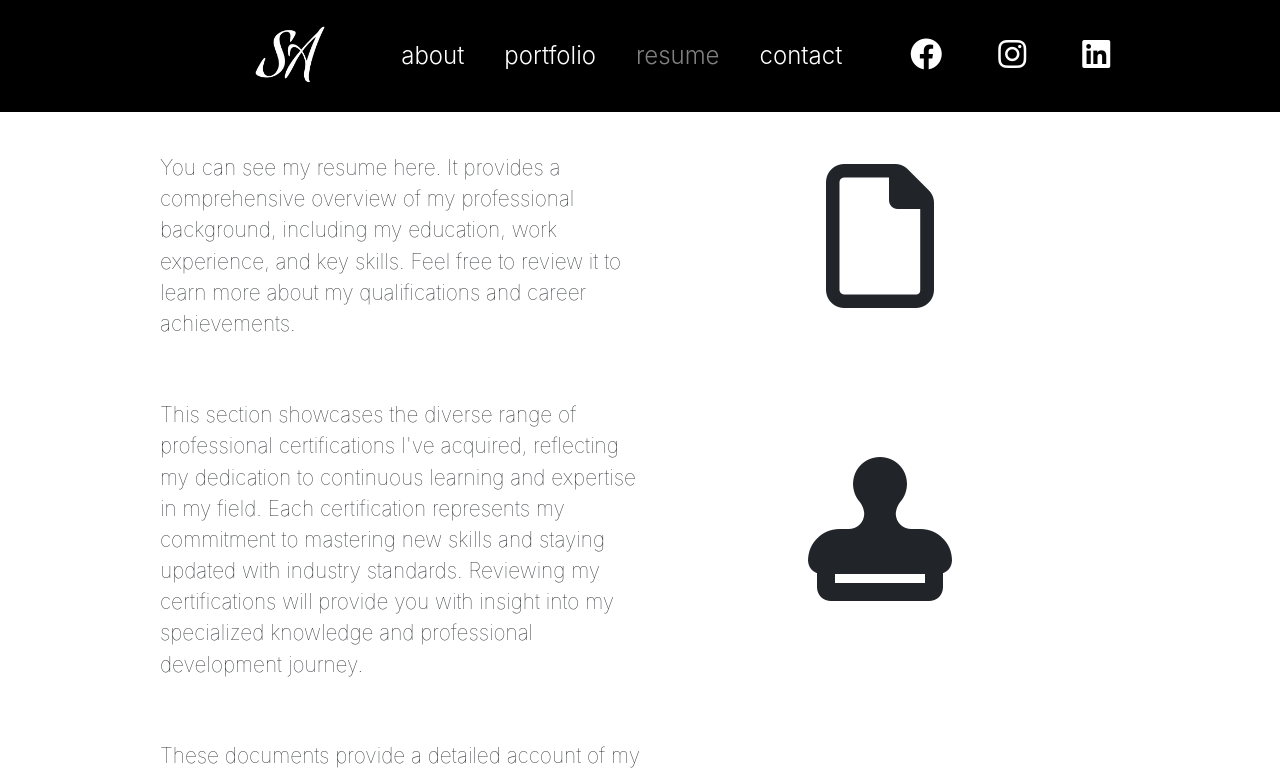
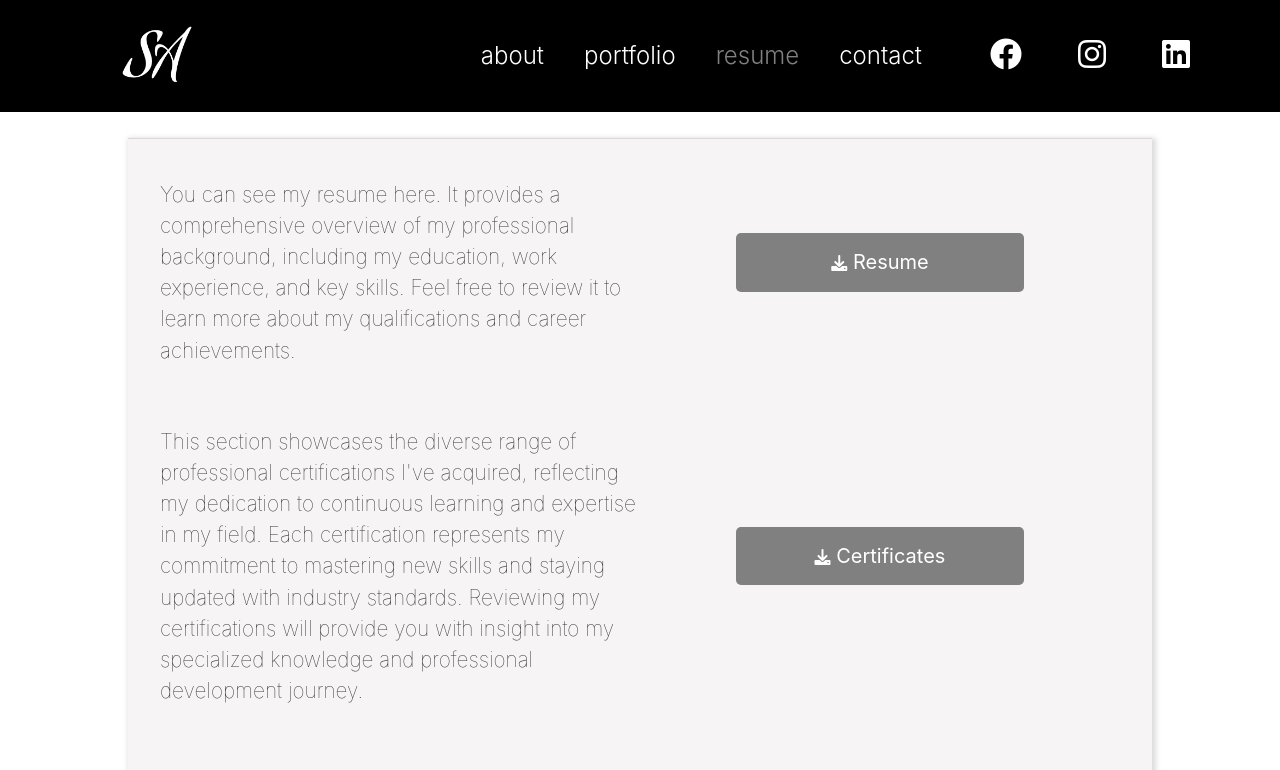
Before and after one commit to sari-rahul/My-Portfolio, a React (Create React App) app: page /resume in a window 1280 px wide. Shown: the top 770 px of the page. Built offline with nearby package versions, Linux system fonts and the light colour scheme; a web font is replaced by a local one.

Commit message:
Edit logos in REsume page

```diff
--- a/src/pages/Resume.js
+++ b/src/pages/Resume.js
@@ -8,7 +8,7 @@ import generalStyles from'../styles/General.module.css';
 const Resume = () => {
   return (
     <>
-    <Container className={styles.ResumeContainer}>
+    <Container className={`${styles.ResumeContainer} ${generalStyles.GreyBackground}`}>
       <div className={`${styles.OutterContainer}`}>
         <div className={`${generalStyles.LeftContainer} ${generalStyles.Details}`}>
           You can see my resume here. It provides a
@@ -18,7 +18,8 @@ const Resume = () => {
           and career achievements.
         </div>
         <div className={`${generalStyles.RightContainer} ${styles.DisplayCenter}`}>
-          <i className="fa-regular fa-file"></i>
+          <button className={styles.ResumeButton}>
+            <i className="fa-solid fa-download"></i> Resume </button>
         </div>
       </div>
       <div className={`${styles.OutterContainer}`}>
@@ -32,7 +33,8 @@ const Resume = () => {
           professional development journey.
         </div>
         <div className={`${generalStyles.RightContainer}  ${styles.DisplayCenter}`}>
-          <i className="fa-solid fa-stamp"></i>
+          <button className={styles.ResumeButton}>
+            <i className="fa-solid fa-download"></i> Certificates </button>
         </div>
 
       </div>
@@ -46,7 +48,8 @@ const Resume = () => {
           understanding of my career progression and accomplishments.
         </div>
         <div className={`${generalStyles.RightContainer}  ${styles.DisplayCenter}`}>
-          <i className="fa-solid fa-briefcase"></i>
+          <button className={styles.ResumeButton}>
+            <i className="fa-solid fa-download"></i>  Experiences </button>
         </div>
       </div>
     </Container>
--- a/src/styles/NavBar.module.css
+++ b/src/styles/NavBar.module.css
@@ -30,9 +30,7 @@
 .Active{
     opacity: 0.5;
 }
-.NavContainer{
-    width:70%;
-}
+
 .ToggleButton button{
     color: white !important;
 }
--- a/src/styles/Portfolio.module.css
+++ b/src/styles/Portfolio.module.css
@@ -17,7 +17,6 @@
   display: flex;
   align-items: center;
   justify-content: space-evenly;
-
 
 }
 .LogoContainer img{
--- a/src/styles/Resume.module.css
+++ b/src/styles/Resume.module.css
@@ -5,6 +5,7 @@
 
     width:80%;
     margin: auto;
+    margin-top: 2%;
 }
 
 .OutterContainer{
@@ -21,11 +22,16 @@
     margin:0px;
 }
 .OutterContainer i{
-    font-size: 9rem !important;
+    font-size: 1rem !important;
 }
-.OutterContainer i:hover{
-    cursor: pointer;
-    color:#E88D67
+.ResumeButton{
+    width: 60%;
+    padding: 3%;
+    font-size: 20px;
+    background: grey;
+    border: none;
+    color: white;
+    border-radius: 5px;
 }
 .DisplayCenter{
     display: flex;
@@ -38,9 +44,7 @@
         width:90%;
 
     }
-    .OutterContainer i{
-        font-size: 9rem !important;
-    }
+
 }
 @media screen and (max-width: 700px){
     .ResumeContainer{
@@ -54,8 +58,5 @@
         justify-content: space-evenly;
         padding: 8% 0% 5% 0%;
     }
-    .OutterContainer i{
-        font-size: 4rem !important;
-        padding: 3%;
-    }
+
 }
```
